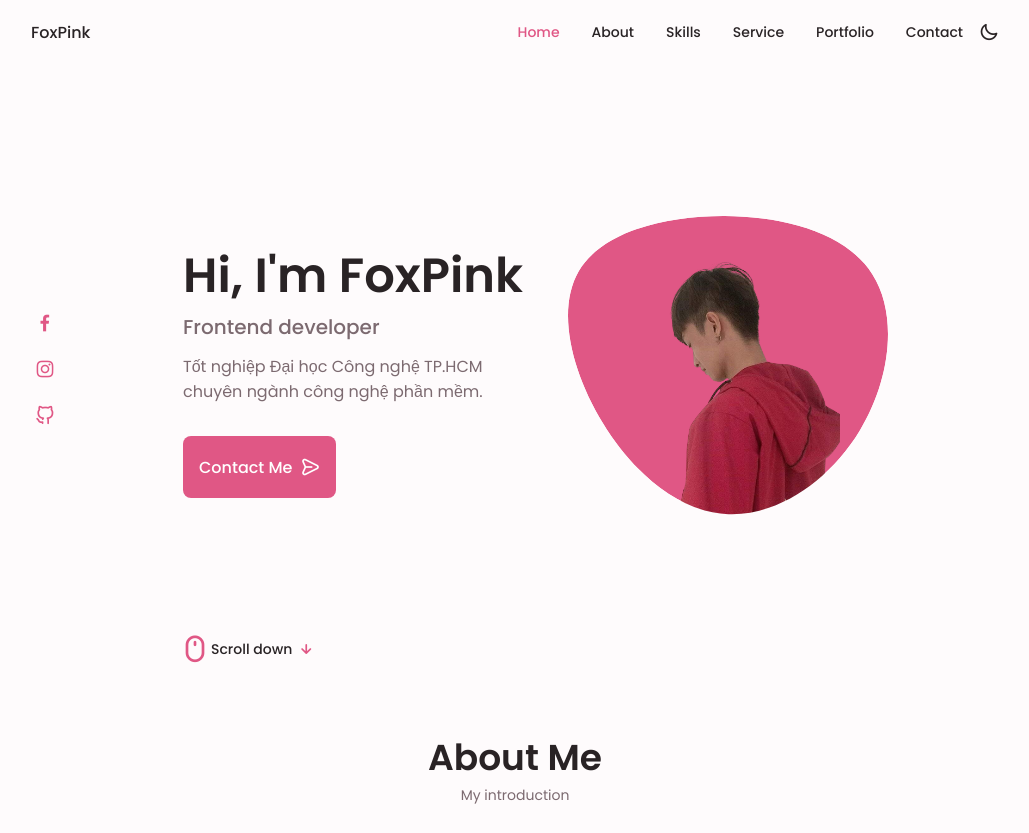
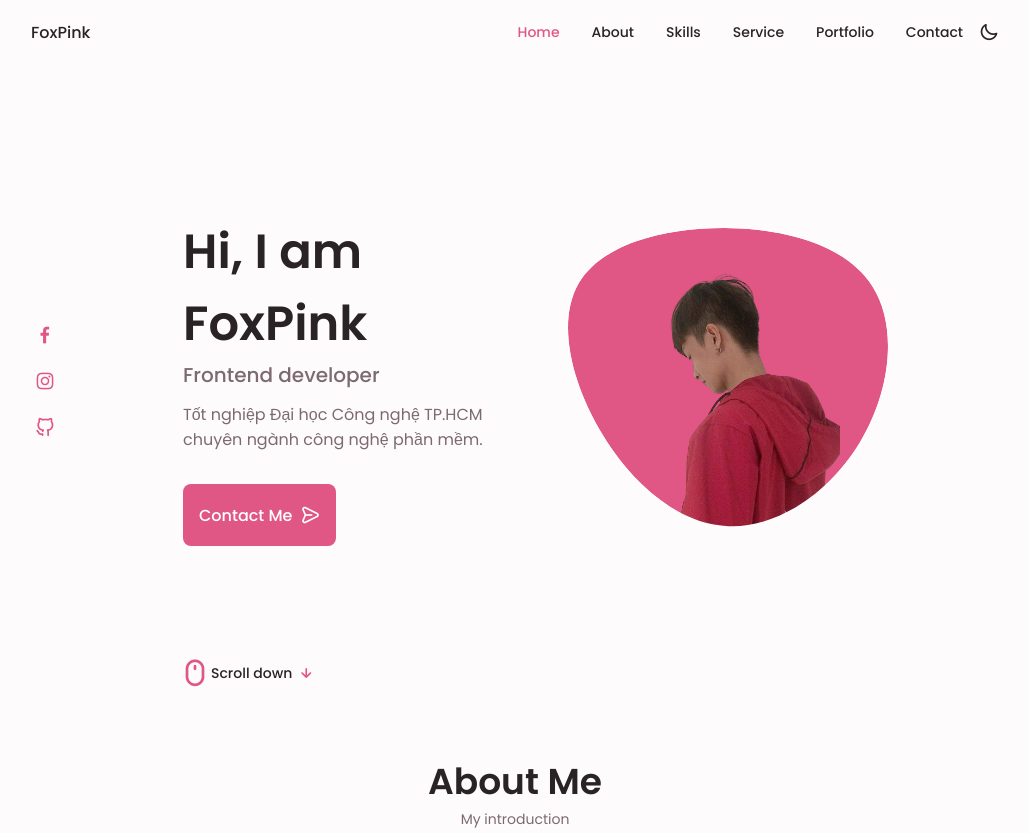
Before and after one commit to FoxPink/profile, a plain HTML site: page index.html in a window 1280 px wide. Shown: the top 833 px of the page, without its empty margins (125-1154 px from the left). Drawn offline with nearby package versions, Linux system fonts and the light colour scheme.

Commit message:
Update index.html

```diff
--- a/index.html
+++ b/index.html
@@ -132,7 +132,7 @@
             </div>
 
             <div class="home__data">
-              <h1 class="home__title">Hi, I'm FoxPink</h1>
+              <h1 class="home__title">Hi, I am FoxPink</h1>
               <h3 class="home__subtitle">Frontend developer</h3>
               <p class="home__description">
                 Tốt nghiệp Đại học Công nghệ TP.HCM chuyên ngành công nghệ phần
```
